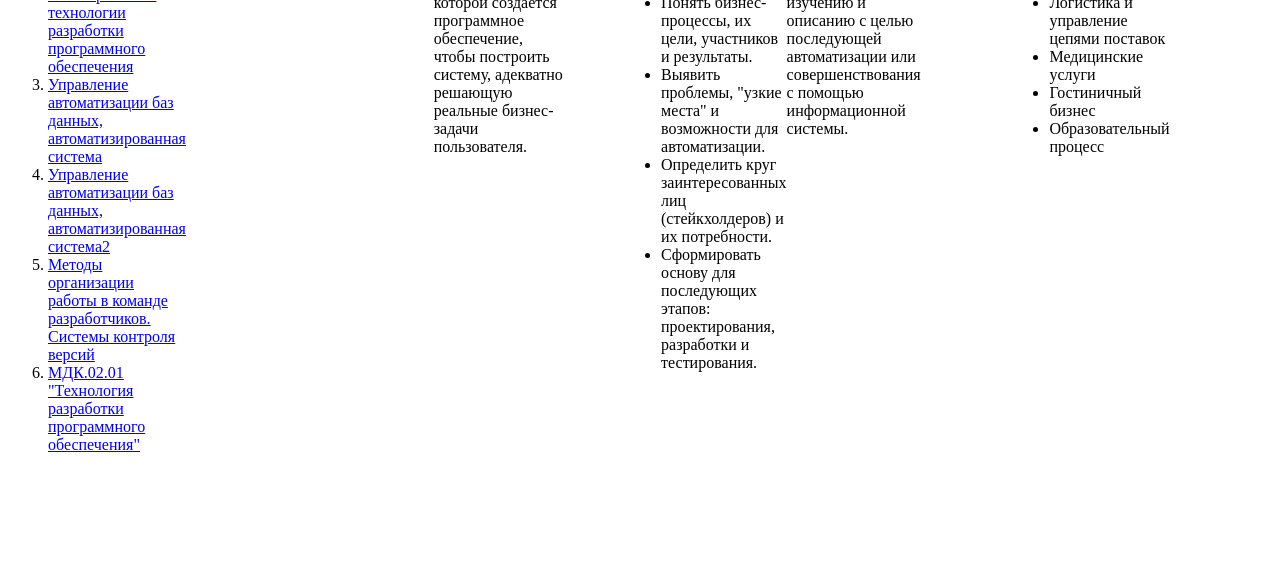
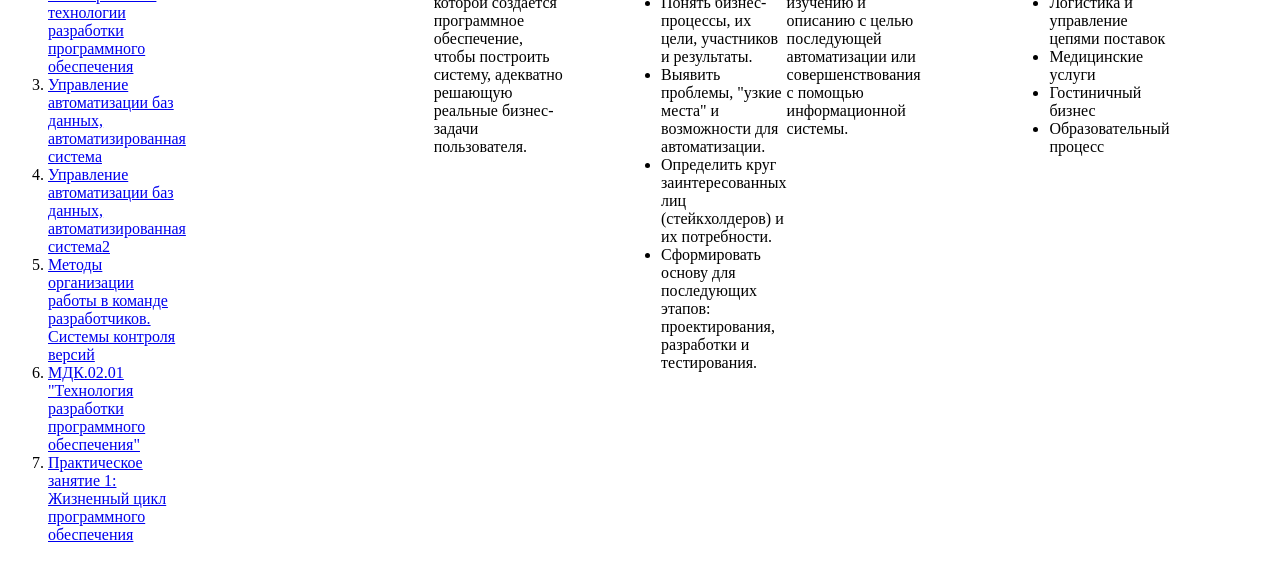
Before and after one commit to VecherDobry/-, a plain HTML site: page bambam3.html in a window 1280 px wide. Shown: the part 138-716 px from the top of the page. Drawn offline with Linux system fonts and the light colour scheme.

Commit message:
Update bambam3.html

```diff
--- a/bambam3.html
+++ b/bambam3.html
@@ -12,7 +12,7 @@
 </head>
 <body>
 <div class="cont">
-    <div> <h1>Лекции</h1>
+<div> <h1>Лекции</h1>
     <ol>
         <li><a href="proekt.html">Основные понятия и определения</a></li>
         <li><a href="test.html">Этапы развития технологии разработки программного обеспечения</a></li>
@@ -20,6 +20,7 @@
         <li><a href="bambam2.html">Управление автоматизации баз данных, автоматизированная система2</a></li>
         <li><a href="metodi.html">Методы организации работы в команде разработчиков. Системы контроля версий</a></li>
         <li><a href="bambam3.html">МДК.02.01 "Технология разработки программного обеспечения"</a></li>
+        <li><a href="amamam.html">Практическое занятие 1: Жизненный цикл программного обеспечения</a></li>
     </ol></div>
 <p><B>Дисциплина: </B>МДК.02.01 "Технология разработки программного обеспечения"</p>
 
```
